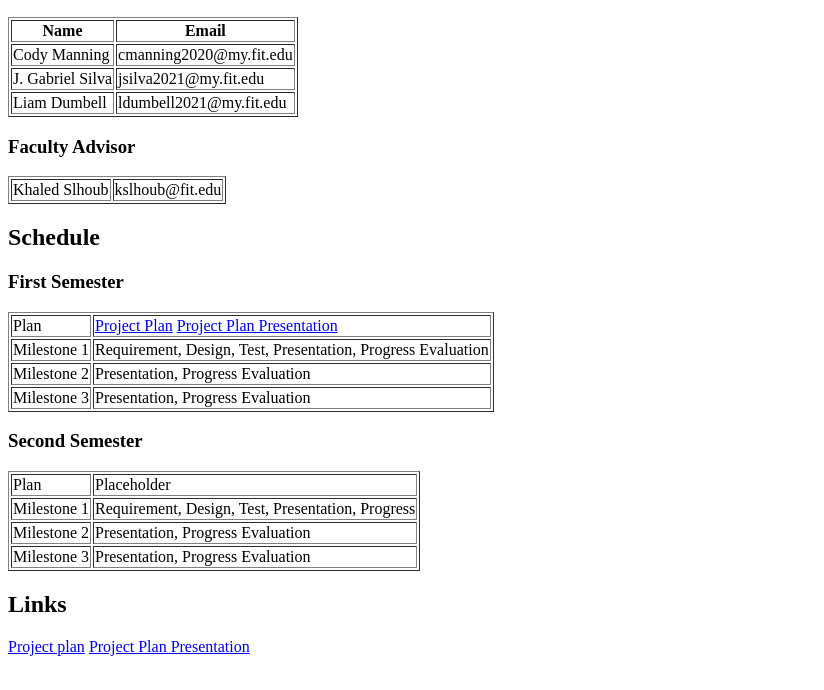
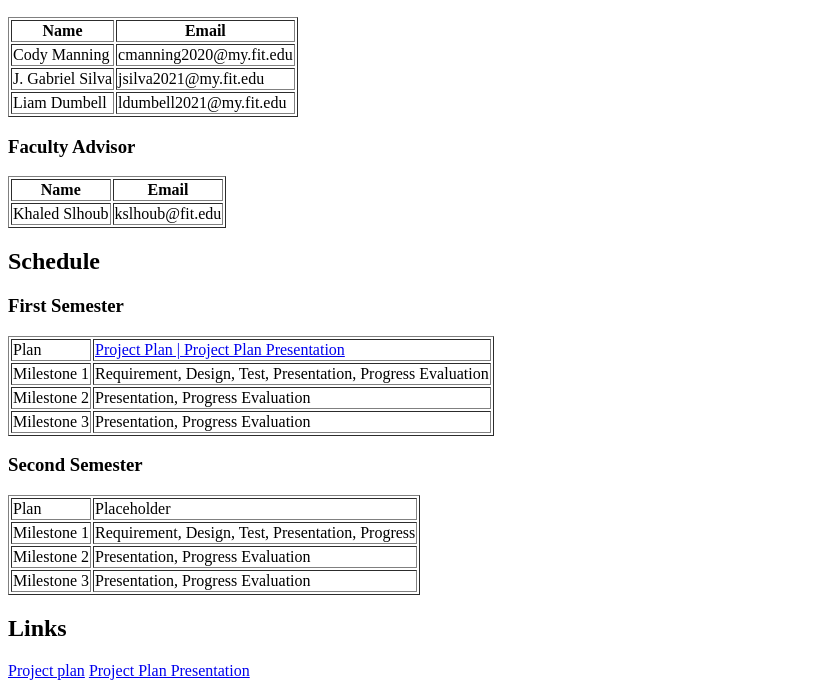
Before and after one commit to Balkirprpl/Balkirprpl.github.io, a plain HTML site: page index.html in a window 1280 px wide. Shown: the part 110-800 px from the top of the page, without its empty margins (0-824 px from the left). Drawn offline with Linux system fonts and the light colour scheme.

Commit message:
format updatehtml

```diff
--- a/index.html
+++ b/index.html
@@ -28,6 +28,10 @@
     <h3>Faculty Advisor</h3>
     <table border="1">
         <tr>
+            <th>Name</th>
+            <th>Email</th>
+        </tr>
+        <tr>
             <td>Khaled Slhoub</td>
             <td>kslhoub@fit.edu</td>
         </tr>
@@ -39,7 +43,7 @@
     <table border="1">
         <tr>
             <td>Plan </td>
-            <td><a href="Senior Project Plan.pdf">Project Plan</a>
+            <td><a href="Senior Project Plan.pdf">Project Plan | </a>
                 <a href="Police Bot Presentation.pdf">Project Plan Presentation</a>
             </td>
         </tr>
```
